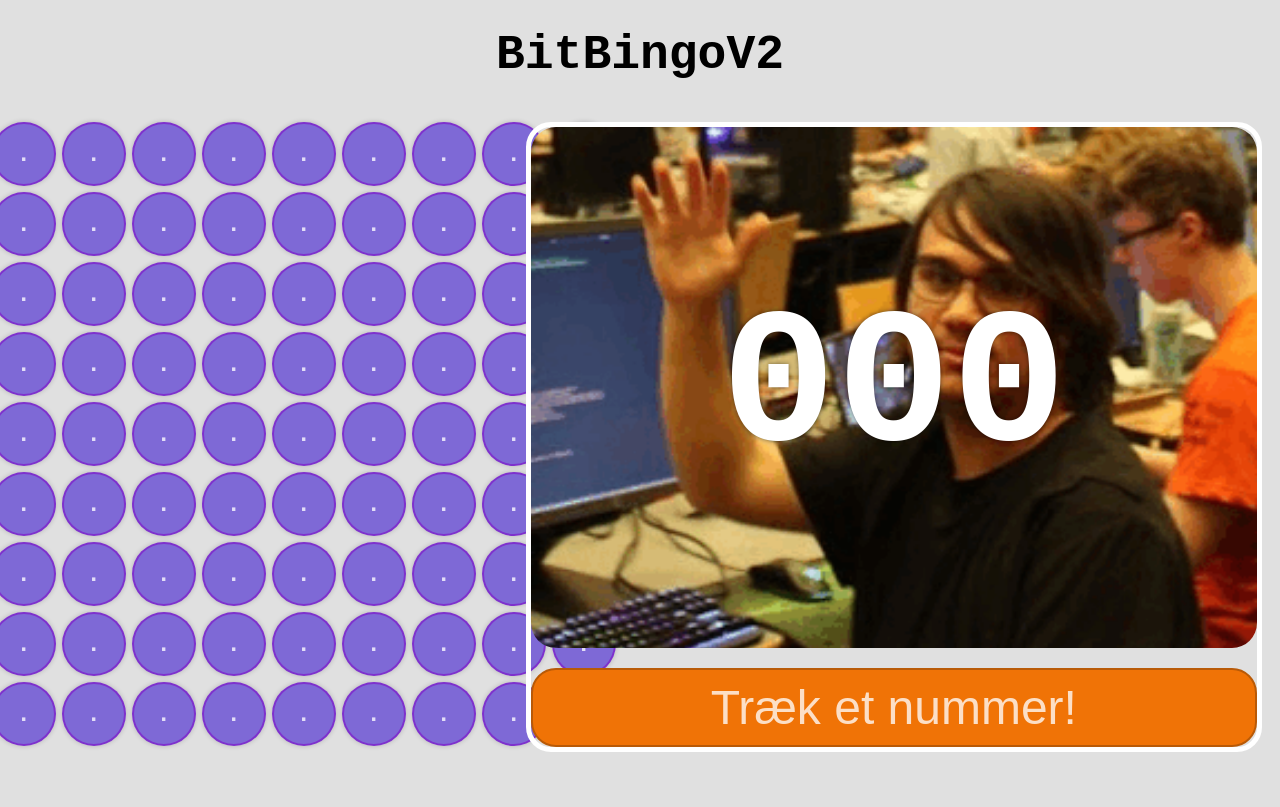
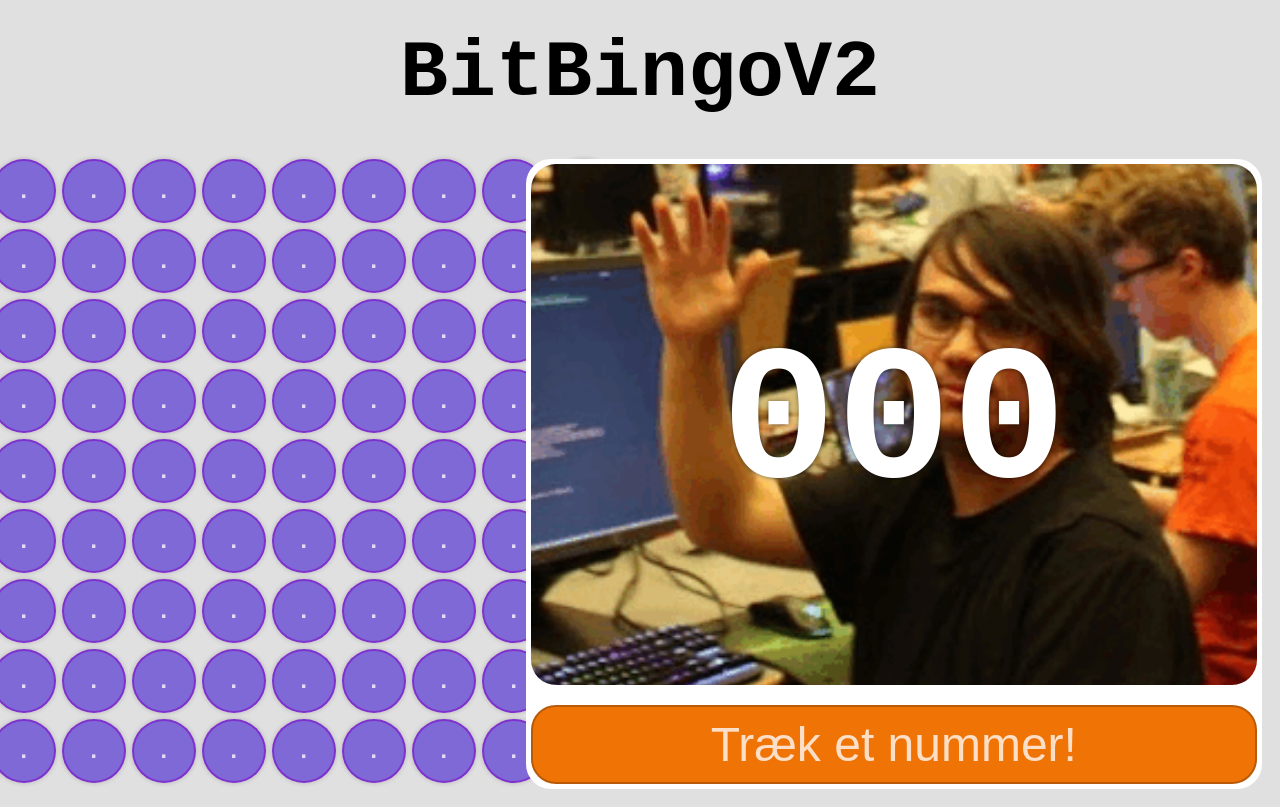
Before and after one commit to Naitsabot/Bingo, a Django app: page /bingo/ in a window 1280 px wide. Before the commit the page ends 752 px from the top, so only its background shows below. Run offline with Django 5.2, Linux system fonts and the light colour scheme; data that the repository does not hold is empty; style sheets or scripts are compiled from the project's sources; some libraries are stand-ins or nearby versions.

Commit message:
some scss

```diff
--- a/bingo/Static/bingo/bingo.scss
+++ b/bingo/Static/bingo/bingo.scss
@@ -36,7 +36,7 @@ body {
 .header {
     grid-area: header;
     text-align: center;
-    font-size: 48px;
+    font-size: 5em;
     font-weight: bold;
     margin-bottom: 20px;
 }
@@ -93,6 +93,7 @@ body {
     width: 100%; // Fill the available width
     border: $action-border;
     border-radius: 25px;
+    background-color: white;
 }
 
 .image-container {
```
